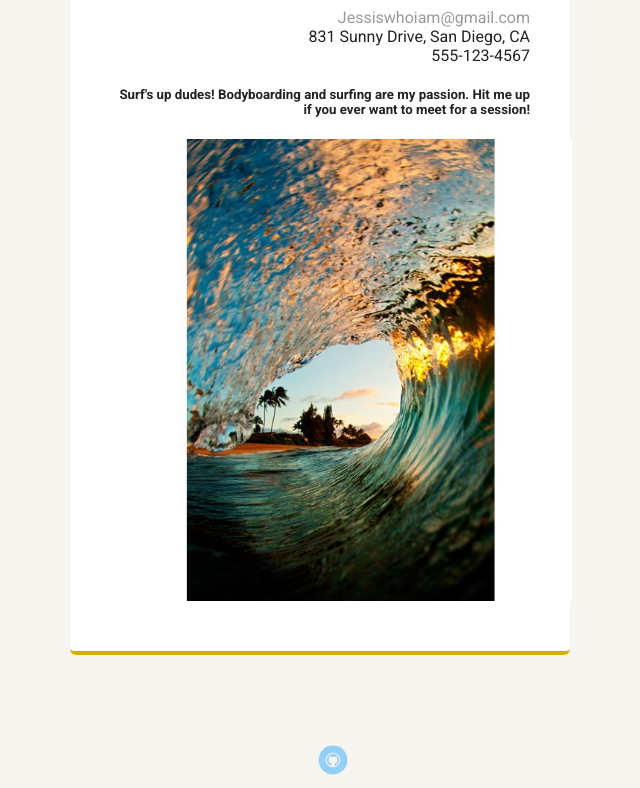
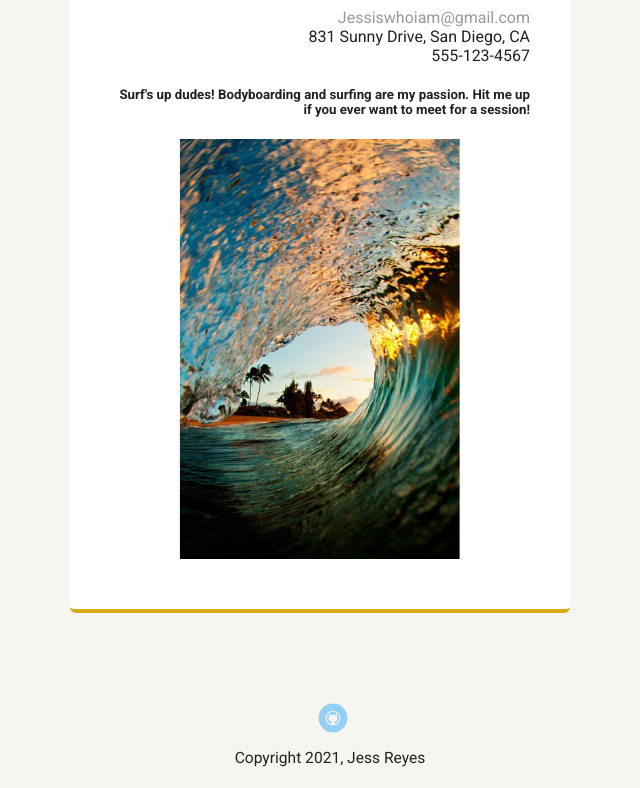
Before and after one commit to JessicaReyes831/Portfolio-project-1-techdegree, a plain HTML site: page contact.html in a window 1280 px wide. Shown: the part 600-1388 px from the top of the page, without its empty margins (320-960 px from the left). Drawn offline with Linux system fonts and the light colour scheme; a web font is replaced by a local one.

Commit message:
Update styles.css

```diff
--- a/styles.css
+++ b/styles.css
@@ -139,8 +139,8 @@ ul.skills {
 
 
 .waveinsunset {
-  max-width: 110%;
-  max-height: 110%;
+  max-width: 100%;
+  max-height: 100%;
   display: block;
   margin: 0 auto;
 }
```
